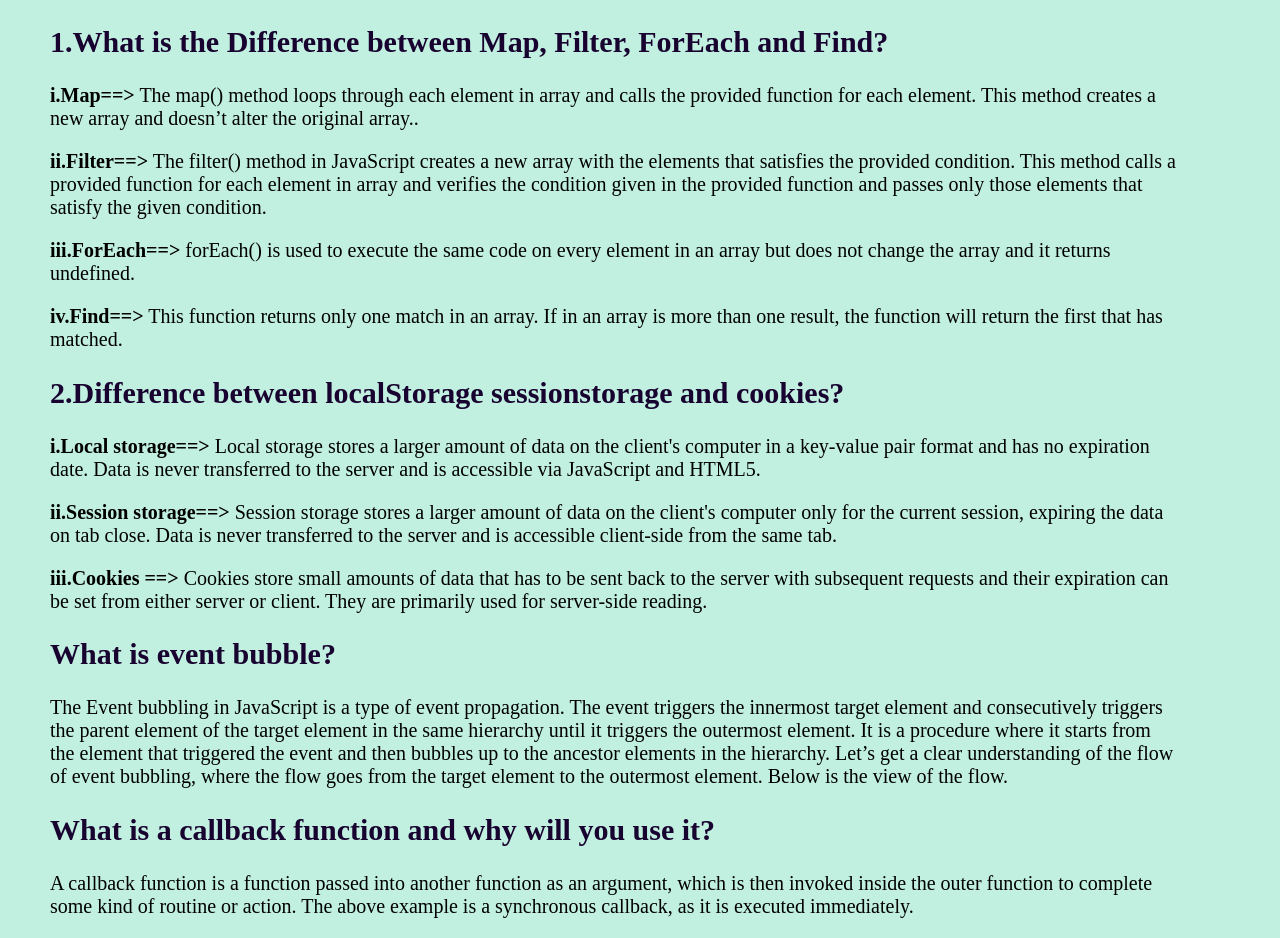
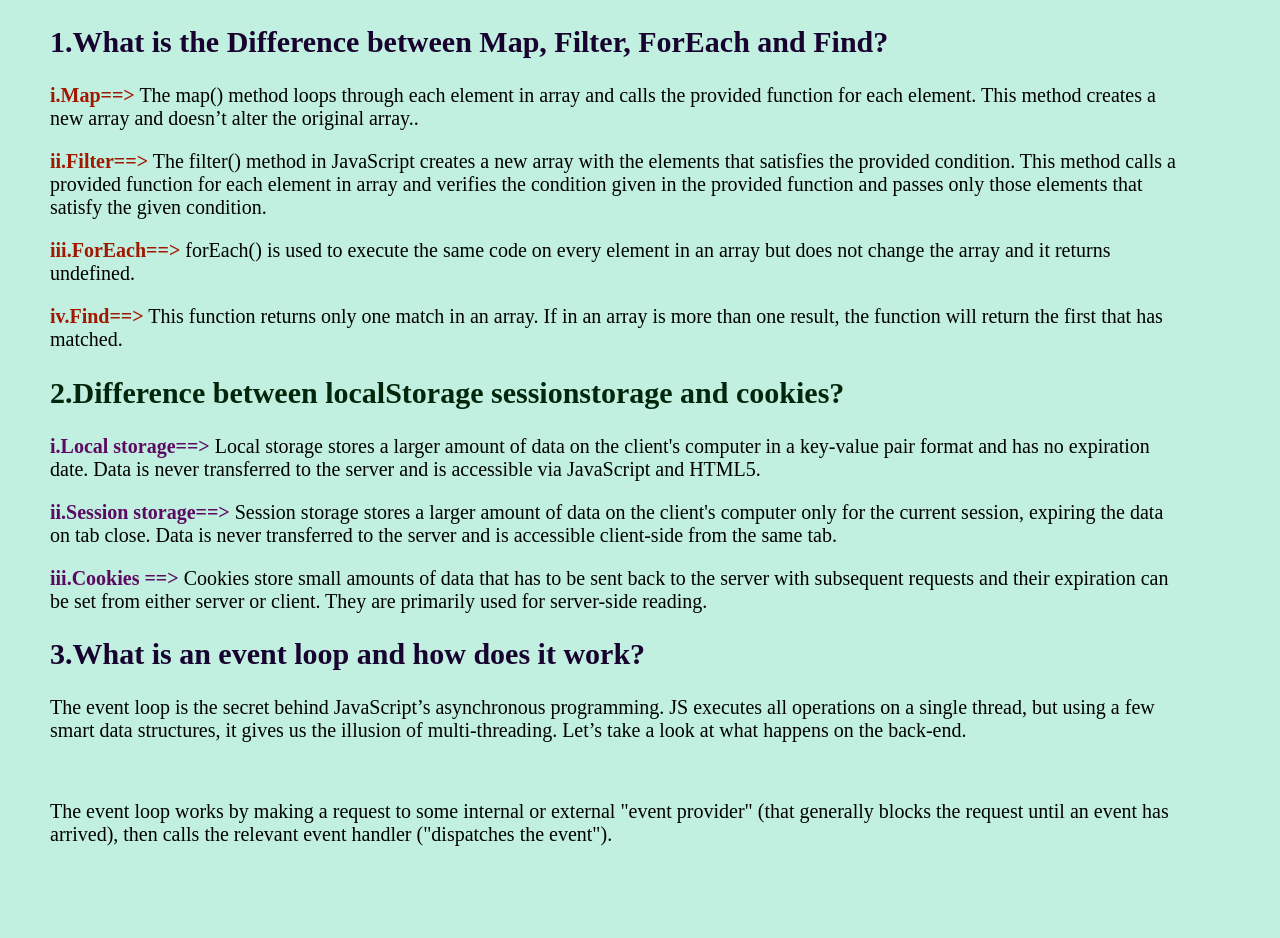
Before and after one commit to rashidulub/quiz-Machin, a plain HTML site: page blog.html in a window 1280 px wide. After the commit the page ends 866 px from the top, so only its background shows below. Drawn offline with Linux system fonts and the light colour scheme.

Commit message:
added blog page question answer

```diff
--- a/blog.html
+++ b/blog.html
@@ -25,27 +25,25 @@
 </head>
 <body>
     <h2>1.What is the Difference between Map, Filter, ForEach and Find?</h2>
-    <p><span style="font-weight: bold;">i.Map==></span> The map() method loops through each element in array and calls the provided function for each element. This method creates a new array and doesn’t alter the original array..</p>
-    <p><span style="font-weight: bold;">ii.Filter==></span> The filter() method in JavaScript creates a new array with the elements that satisfies the provided condition. This method calls a provided function for each element in array and verifies the condition given in the provided function and passes only those elements that satisfy the given condition.</p>
-    <p><span style="font-weight: bold;">iii.ForEach==></span> forEach() is used to execute the same code on every element in an array but does not change the array and it returns undefined.</p>
-    <p><span style="font-weight: bold;">iv.Find==></span> This function returns only one match in an array. If in an array is more than one result, the function will return the first that has matched.</p>
+    <p><span style="font-weight: bold; color: rgb(161, 24, 0)">i.Map==></span> The map() method loops through each element in array and calls the provided function for each element. This method creates a new array and doesn’t alter the original array..</p>
+    <p><span style="font-weight: bold; color: rgb(161, 24, 0)">ii.Filter==></span> The filter() method in JavaScript creates a new array with the elements that satisfies the provided condition. This method calls a provided function for each element in array and verifies the condition given in the provided function and passes only those elements that satisfy the given condition.</p>
+    <p><span style="font-weight: bold; color: rgb(161, 24, 0)">iii.ForEach==></span> forEach() is used to execute the same code on every element in an array but does not change the array and it returns undefined.</p>
+    <p><span style="font-weight: bold; color: rgb(161, 24, 0)">iv.Find==></span> This function returns only one match in an array. If in an array is more than one result, the function will return the first that has matched.</p>
 
 
-    <h2>2.Difference between localStorage sessionstorage and cookies?</h2>
-    <p><span style="font-weight: bold;">i.Local storage==></span> Local storage stores a larger amount of data on the client's computer in a key-value pair format and has no expiration date. Data is never transferred to the server and is accessible via JavaScript and HTML5.</p>
-    <p><span style="font-weight: bold;">ii.Session storage==></span> Session storage stores a larger amount of data on the client's computer only for the current session, expiring the data on tab close. Data is never transferred to the server and is accessible client-side from the same tab.</p>
-    <p><span style="font-weight: bold;">iii.Cookies ==></span> Cookies store small amounts of data that has to be sent back to the server with subsequent requests and their expiration can be set from either server or client. They are primarily used for server-side reading.</p>
+    <h2 style="color: rgb(2, 38, 11);">2.Difference between localStorage sessionstorage and cookies?</h2>
+    <p><span style="color: rgb(92, 9, 97); font-weight: bold;">i.Local storage==></span> Local storage stores a larger amount of data on the client's computer in a key-value pair format and has no expiration date. Data is never transferred to the server and is accessible via JavaScript and HTML5.</p>
+    <p><span style="font-weight: bold; color: rgb(92, 9, 97)">ii.Session storage==></span> Session storage stores a larger amount of data on the client's computer only for the current session, expiring the data on tab close. Data is never transferred to the server and is accessible client-side from the same tab.</p>
+    <p><span style="font-weight: bold; color: rgb(92, 9, 97)">iii.Cookies ==></span> Cookies store small amounts of data that has to be sent back to the server with subsequent requests and their expiration can be set from either server or client. They are primarily used for server-side reading.</p>
 
 
-    <h2>What is event bubble?</h2>
-    <p>The Event bubbling in JavaScript is a type of event propagation. The event triggers the innermost target element and consecutively triggers the parent element of the target element in the same hierarchy until it triggers the outermost element.
+    <h2>3.What is an event loop and how does it work?</h2>
 
-        It is a procedure where it starts from the element that triggered the event and then bubbles up to the ancestor elements in the hierarchy.
+    <p>The event loop is the secret behind JavaScript’s asynchronous programming. JS executes all operations on a single thread, but using a few smart data structures, it gives us the illusion of multi-threading. Let’s take a look at what happens on the back-end.</p>
+    <br>
+    <P>The event loop works by making a request to some internal or external "event provider" (that generally blocks the request until an event has arrived), then calls the relevant event handler ("dispatches the event").</P>
 
-        Let’s get a clear understanding of the flow of event bubbling, where the flow goes from the target element to the outermost element. Below is the view of the flow.</p>
 
-    <h2>What is a callback function and why will you use it?</h2>
-    <p>A callback function is a function passed into another function as an argument, which is then invoked inside the outer function to complete some kind of routine or action. The above example is a synchronous callback, as it is executed immediately.</p>
 
 </body>
 </html>
```
